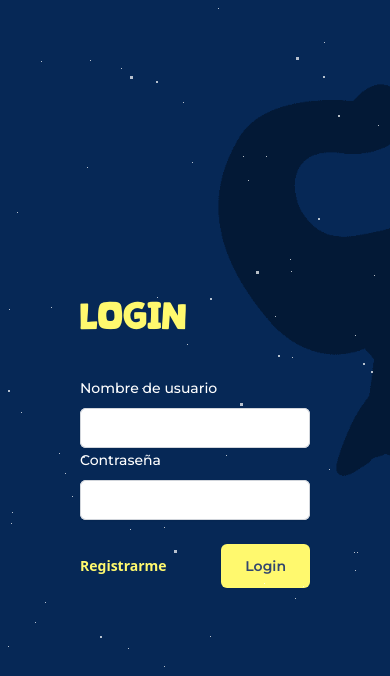
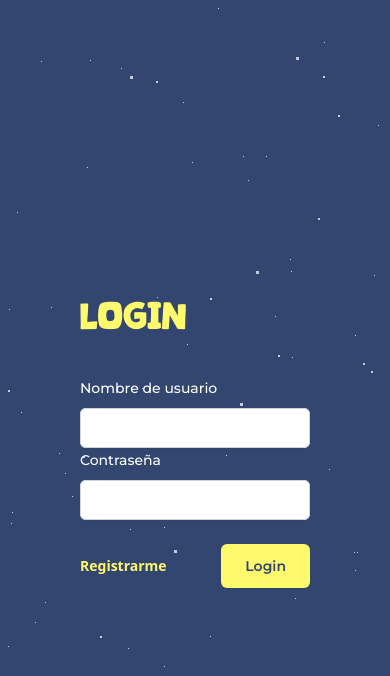
Before and after one commit to Kojimena/nomadeGlobal, a Next.js app: page /login in a window 390 px wide. Shown: the top 676 px of the page. Built offline with nearby package versions, Linux system fonts and the light colour scheme.

Commit message:
update uploader

```diff
--- a/app/login/page.jsx
+++ b/app/login/page.jsx
@@ -3,7 +3,7 @@ import FormLogin from '@/components/FormLogin/FormLogin'
 const Login = () => {
 
   return (
-    <div className="flex min-h-screen w-full flex-col items-center justify-center bg-darkBlue h-screen imageBackground">
+    <div className="flex min-h-screen w-full flex-col items-center justify-center bg-darkBlue lg:bg-transparent h-screen imageBackground">
         <FormLogin/>
     </div>
 
--- a/app/page.jsx
+++ b/app/page.jsx
@@ -10,7 +10,7 @@ export default function Home() {
   const router = useRouter();
 
   return (
-    <main className="flex min-h-screen w-full flex-col items-center justify-center imageBackground">
+    <main className="flex min-h-screen w-full flex-col items-center justify-center imageBackground bg-darkBlue lg:bg-transparent">
       <div id="stars"></div>
       <div id="stars2"></div>
       <div id="stars3"></div>
--- a/app/uploader/page.jsx
+++ b/app/uploader/page.jsx
@@ -2,14 +2,22 @@
 import React, { useEffect, useState } from 'react'
 import InputDoc from '@/components/InputDoc/InputDoc'
 import { PiDotsNineThin } from "react-icons/pi"
+import { IoLogOut } from "react-icons/io5"
+import { useRouter } from "next/navigation"
 
 
 
 const Uploader = () => {
 
+  const router = useRouter()
+  const [documentos, setDocumentos] = useState([])
+  const token = localStorage.getItem('userId')
 
-  const [documentos, setDocumentos] = useState([])
-  const token = localStorage.getItem('userId');
+  const handleLogout = () => {
+    localStorage.removeItem('userId')
+    router.push('/')
+  }
+
 
    useEffect(() => {
     console.log('token', token)
@@ -31,9 +39,9 @@ const Uploader = () => {
 
   return (
     <div className='lg:p-20 p-10 w-full min-h-screen bg-darkBlue relative'>
-      <PiDotsNineThin className='text-9xl text-yellow absolute -top-10 right-0'/>
-      <PiDotsNineThin className='text-9xl text-yellow absolute bottom-0 left-0'/>
-      <h2 className="text-4xl font-Ourland text-yellow py-2">Documentos</h2>
+      <IoLogOut className='text-4xl text-white absolute top-0 right-0 cursor-pointer m-6' onClick={handleLogout}/>
+      <PiDotsNineThin className='text-9xl text-yellow absolute bottom-0 -left-10'/>
+      <h2 className="text-4xl font-Ourland text-yellow py-4 lg:text-left text-center">Documentos</h2>
       <div className='flex flex-col items-center justify-center gap-2'>
         {documentos && documentos.map((documento, index) => {
           return (
--- a/components/FormLogin/FormLogin.jsx
+++ b/components/FormLogin/FormLogin.jsx
@@ -56,7 +56,7 @@ const FormLogin = () => {
   }
 
   return (
-    <form className='p-20 w-full'>
+    <form className='p-20 w-full bg-darkBlue lg:bg-transparent'>
       <div id="stars"></div>
       <div id="stars2"></div>
       <div id="stars3"></div>
--- a/styles/globals.css
+++ b/styles/globals.css
@@ -15,10 +15,13 @@
   pointer-events: none;
 }
 
-.imageBackground{
-  background: url('/images/background.png') no-repeat center center;
-  background-size: cover;
-  width: 100%;
+@media screen and (min-width: 640px) {
+  .imageBackground{
+    background: url('/images/background.png') no-repeat center center;
+    background-size: cover;
+    width: 100%;
+  }
+
 }
 
 .labelForm{
```
